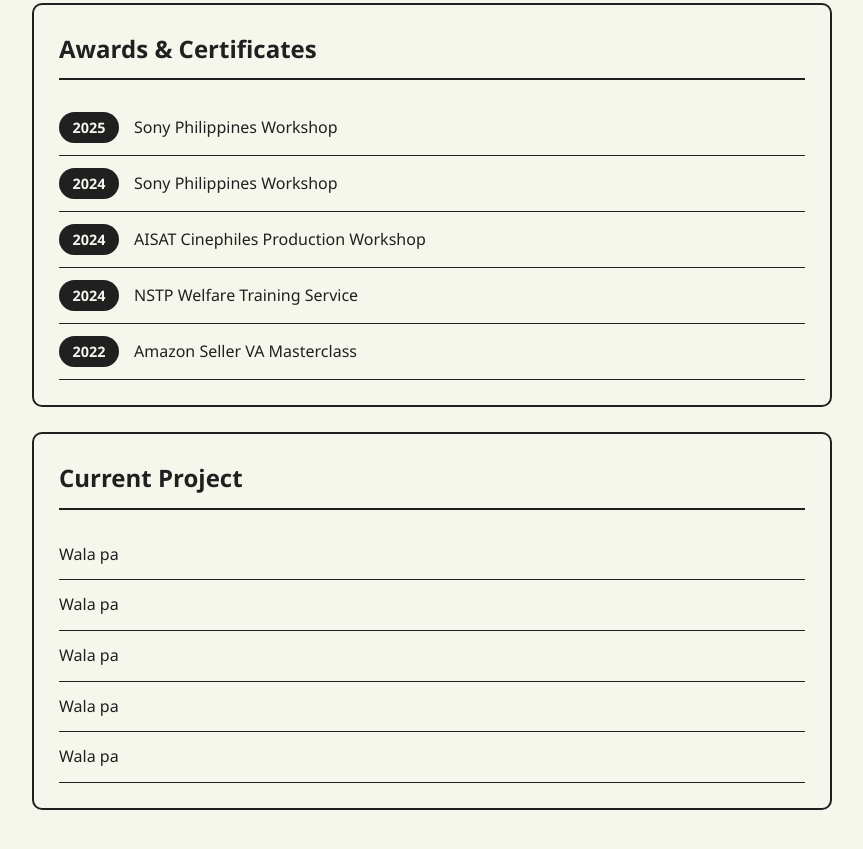
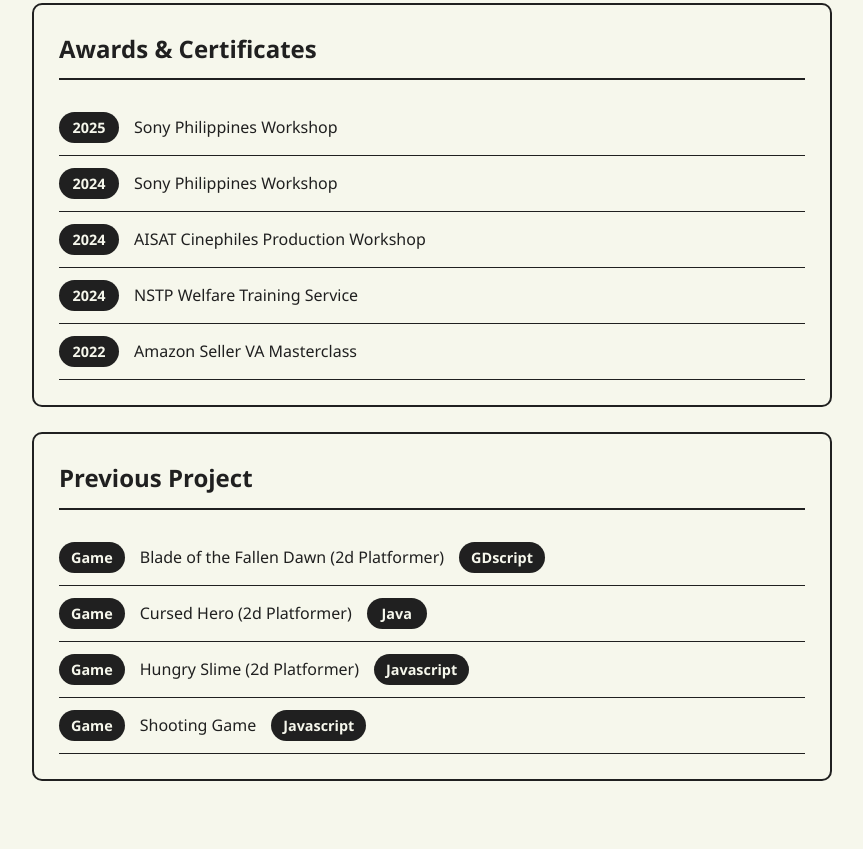
Before and after one commit to dcapiphe/Portfolio, a plain HTML site: page index.html in a window 1280 px wide. Shown: the part 605-1454 px from the top of the page, without its empty margins (208-1071 px from the left). After the commit the page ends 1431 px from the top, so only its background shows below. Drawn offline with Linux system fonts and the light colour scheme.

Commit message:
Update index.html

```diff
--- a/index.html
+++ b/index.html
@@ -46,13 +46,12 @@
         </section>
 
         <section class="section">
-            <h2>Current Project</h2>
+            <h2>Previous Project</h2>
             <ul class="certificates">
-                <li>Wala pa</li>
-                <li>Wala pa</li>
-                <li>Wala pa</li>
-                <li>Wala pa</li>
-                <li>Wala pa</li>
+                <li><span class="year">Game</span> Blade of the Fallen Dawn (2d Platformer)<span class="year">GDscript</span></li>
+                <li><span class="year">Game</span> Cursed Hero (2d Platformer)<span class="year">Java</span></li>
+                <li><span class="year">Game</span> Hungry Slime (2d Platformer)<span class="year">Javascript</span></li>
+                <li><span class="year">Game</span> Shooting Game<span class="year">Javascript</span></li>
             </ul>
         </section>
 
```
